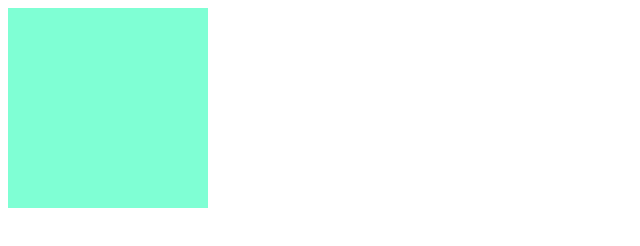
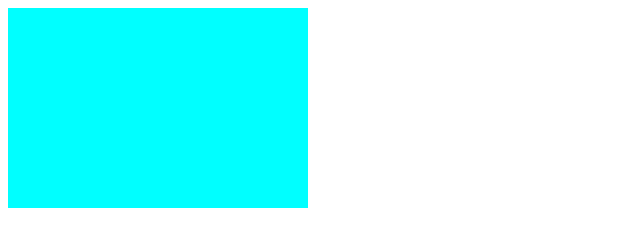
Before and after one commit to igorfschmitt/aula_1006, a plain HTML site: page button/index.html in a window 1280 px wide. Shown: the whole page, without its empty margins (0-640 px from the left). Drawn offline with Linux system fonts and the light colour scheme.

Commit message:
adicionei um retangulo no script

```diff
--- a/button/index.html
+++ b/button/index.html
@@ -8,7 +8,7 @@
     <title>Document</title>
     <style>
         #app {
-            background-color:aquamarine;
+            background-color: aquamarine;
             width: 200px;
             height: 200px;
         }
@@ -20,7 +20,11 @@
 
     </div>
     <script>
-        console.log(document.querySelector('#app'));
+        var app = document.getElementById('app');
+        app.style.backgroundColor = "aqua";
+        app.style.width = "300px";
+        app.height = "150px";
+
     </script>
 </body>
 
```
